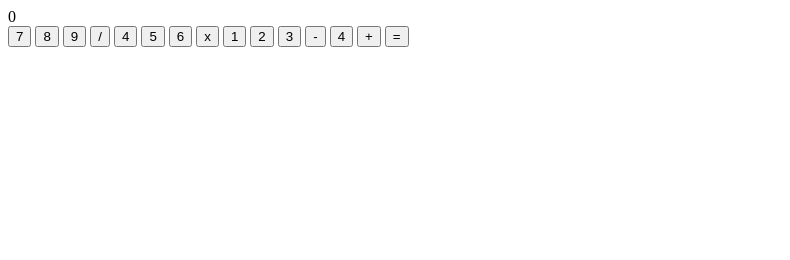
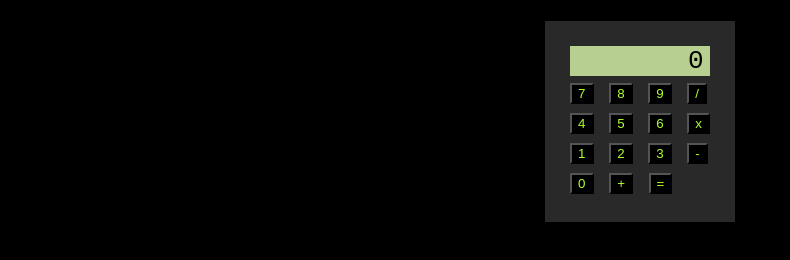
Before and after one commit to devinjordan/calculator, a plain HTML site: page index.html in a window 1280 px wide. Shown: the whole page, without its empty margins (0-790 px from the left). Drawn offline with Linux system fonts and the light colour scheme.

Commit message:
Update CSS, HTML, add write functionality in the calculator display

```diff
--- a/index.html
+++ b/index.html
@@ -3,27 +3,31 @@
 <head>
   <meta charset="UTF-8">
   <meta name="viewport" content="width=device-width, initial-scale=1.0">
+  <link rel="stylesheet" href="styles.css">
   <title>Document</title>
 </head>
 <body>
   <div class="calculator">
     <div class="display">0</div>
     <div class="buttons">
-      <button class="seven">7</button>
-      <button class="eight">8</button>
-      <button class="nine">9</button>
-      <button class="divide">/</button>
-      <button class="four">4</button>
-      <button class="five">5</button>
-      <button class="six">6</button>
-      <button class="multiply">x</button>
-      <button class="one">1</button>
-      <button class="two">2</button>
-      <button class="three">3</button>
-      <button class="subtract">-</button>
-      <button class="zero">4</button>
-      <button class="add">+</button>
-      <button class="equals">=</button>
+      <button class="number" id="seven">7</button>
+      <button class="number" id="eight">8</button>
+      <button class="number" id="nine">9</button>
+      <button id="divide">/</button>
+      <br>
+      <button class="number" id="four">4</button>
+      <button class="number" id="five">5</button>
+      <button class="number" id="six">6</button>
+      <button id="multiply">x</button>
+      <br>
+      <button class="number" id="one">1</button>
+      <button class="number" id="two">2</button>
+      <button class="number" id="three">3</button>
+      <button id="subtract">-</button>
+      <br>
+      <button class="number" id="zero">0</button>
+      <button id="add">+</button>
+      <button id="equals">=</button>
     </div>
   </div>
   <script src="script.js"></script>
--- a/script.js
+++ b/script.js
@@ -1,3 +1,6 @@
+const display = document.querySelector('.display');
+const numbers = document.querySelectorAll('.number');
+
 const add = function(first, second) {
   return first + second;
 }
@@ -27,5 +30,17 @@ const operate = function(first, operator, second) {
       return multiply(first, second);
     case 'divide':
       return divide(first, second);
+    default:
+      return 0;
   }
 }
+
+numbers.forEach(function (number) {
+  number.onclick = function () {
+    if (display.textContent == 0) {
+      display.textContent = number.textContent;
+      return;
+    }
+    display.append(number.textContent);
+  }
+});
--- a/styles.css
+++ b/styles.css
@@ -0,0 +1,26 @@
+body {
+  background-color: black;
+  font-family: monospace;
+  font-size: xx-large;
+  display: flex;
+  justify-content: center;
+  padding: 1vw;
+}
+
+.calculator {
+  background-color: rgb(41, 41, 41);
+  padding: 2vw;
+}
+
+button {
+  color: greenyellow;
+  background-color: black;
+}
+
+.display {
+  display: flex;
+  color: black;
+  background-color: rgb(183, 208, 146);
+  justify-content: right;
+  padding-right: 0.5vw;
+}
```
